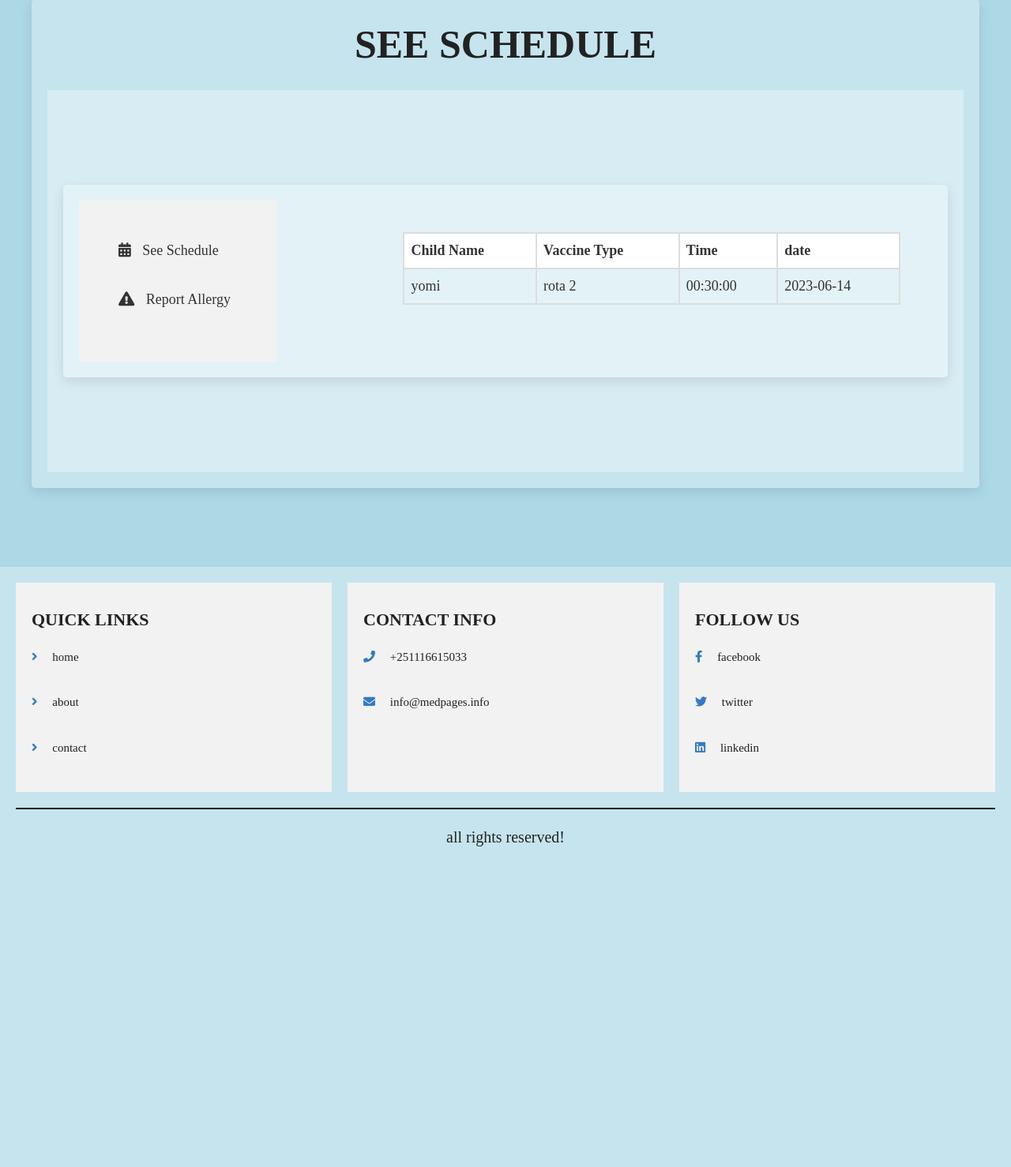
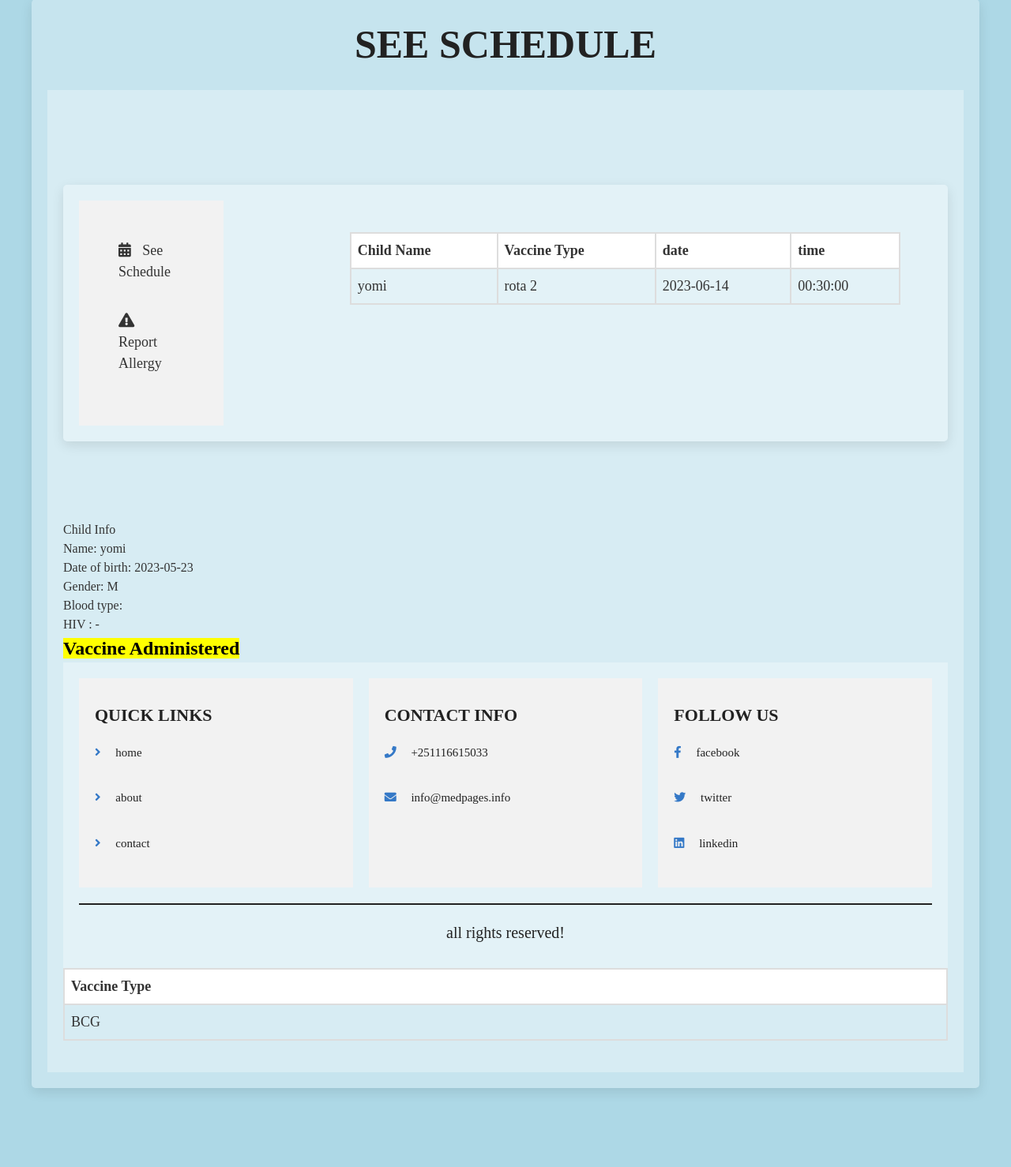
Before and after one commit to lensesorsa/lense, a PHP site: page /seeschedule.php in a window 1280 px wide. Shown: the part 179-1657 px from the top of the page at 79% size. Before the commit the page ends 1251 px from the top, so only its background shows below. Run offline with PHP 8.4, Linux system fonts and the light colour scheme; the visitor is signed in with stand-in values (Sample User, id 1); data comes from the database, SQL or seed files in the repository.

Commit message:
Update seeschedule.php

```diff
--- a/seeschedule.php
+++ b/seeschedule.php
@@ -78,7 +78,7 @@
    }
 
    .col-3 {
-      width: 30%;
+      width: 20%;
       margin-right: 20px;
    }
 
@@ -186,24 +186,28 @@
 
                            //Display the results in an HTML table with borders and clickable rows
                            echo "<table>";
-                              echo "<tr><th>Child Name</th><th>Vaccine Type</th><th>Time</th><th>date</th></tr>";
+                           echo "<tr><th>Child Name</th><th>Vaccine Type</th><th>date</th><th>time</th></tr>";
                            while (($row = $stmt->fetch()) && ($rows = $select->fetch())) {
 
                               echo "<td>" . $rows["name"] . "</td>";
                               echo "<td>" . $row["v_type"] . "</td>";
+                              echo "<td>" . $row["date"] . "</td>";
+                              if ($row["time"] != null) {
+                                 if (strtotime($row["date"]) < time()) {
+                                    // schedule date has passed, show a warning message
+                                    echo "<h2 class=error>The schedule for this event has passed</td>";
+                                 } else {
+                                    // schedule date is in the future, show the time
+                                    echo "<td>" . $row["time"] . "</td>";
+                                 }
+                              } else {
+                                 echo "<h2>The schedule is not yet set!!<hr>please come later</td>";
+                              }
 
-                                 // echo "<td>" . $row["time"] . "</td>";
-                                 if ($row["time"] != null) {
-                                    echo "<td>" . $row["time"] . "</td>";
-                                 } else {
-                                    echo "<td><h2>The schedule is not yet set</h2></td>";
-                                 }
-                                 echo "<td>" . $row["date"] . "</td>";
+
                               echo "</tr>";
                            }
-
                            echo "</table>";
-                              $conn = null; // Close the database connection
                         } catch (PDOException $e) {
                            echo "Error: " . $e->getMessage();
                         }
@@ -213,6 +217,65 @@
                </div>
             </div>
          </div>
+         <?php
+
+
+
+         $stmt = $conn->query("SELECT name, DOB,gender,HIV_status,blood_type FROM child where c_id='$c_id'"); //where child is his own child's session
+
+                              while (($row = $stmt->fetch())) {
+                                 // echo '<table>';
+                                //  echo "<tr>";
+                                 // echo '<td>' . $rows['f_name'] . "<br>";
+                                 // echo 'Mother Name' . $rows['m_name'] . "<br>";
+                                    echo '<div class="card bg-success" style="width: 28rem;">';
+                                    echo '<ul class="list-group list-group-flush">';
+                                    echo '<li class="list-group-item " style="list-style-type:none;">' . "Child Info" . '</li>';
+                                    echo '<li class="list-group-item" style="list-style-type:none;">'.'Name: ' . $row['name'] . '</li>';
+                                    echo '<li class="list-group-item" style="list-style-type:none;">'.'Date of birth: ' . $row['DOB'] . '</li>';
+                                    echo '<li class="list-group-item" style="list-style-type:none;">'.'Gender: ' . $row['gender'] . '</li>';
+                                    echo '<li class="list-group-item" style="list-style-type:none;">'.'Blood type: ' . $row['blood_type'] . '</li>';
+                                    echo '<li class="list-group-item" style="list-style-type:none;">'.'HIV : ' . $row['HIV_status'] . '</li>';
+
+                                    echo '</ul>';
+                                    echo '</div>';
+                              }
+
+                              $select = $conn->query("SELECT f_name, m_name, email, number from parent where c_id='$c_id'");
+
+
+ while ( ($rows = $select->fetch())) {
+    // echo '<table>';
+    echo "<tr>";
+    // echo '<td>' . $rows['f_name'] . "<br>";
+    // echo 'Mother Name' . $rows['m_name'] . "<br>";
+       echo '<div class="card bg-success" style="width: 28rem;">';
+       echo '<ul class="list-group list-group-flush">';
+       echo '<li class="list-group-item " style="list-style-type:none;">' . "Parent Info" . '</li>';
+       echo '<li class="list-group-item" style="list-style-type:none;">'.'Father\'s name: ' . $rows['f_name'] . '</li>';
+       echo '<li class="list-group-item" style="list-style-type:none;">'.'Mother\'s name: ' . $rows['m_name'] . '</li>';
+       echo '<li class="list-group-item" style="list-style-type:none;">'.'Email: '. $rows['email'] . '</li>';
+       echo '<li class="list-group-item" style="list-style-type:none;">'.'Phone number: '. $rows['number'] . '</li>';
+
+       echo '</ul>';
+       echo '</div>';
+ }
+      $select = $conn->query("SELECT vaccine_type from vaccination_record where c_id='$c_id'");
+      echo '<h2 class="text-primary"><mark> Vaccine Administered</mark></h2>';
+      echo "<table>";
+      echo "<th>Vaccine Type</th>";
+      echo "</tr>";
+
+      while ( ($row = $select->fetch())) {
+         echo "<td>" . $row["vaccine_type"] . "</td>";
+
+      }
+
+
+
+?>
+
+
 
       </section>
    </div>
```
Lines whose indentation alone changed are shown as unchanged.
